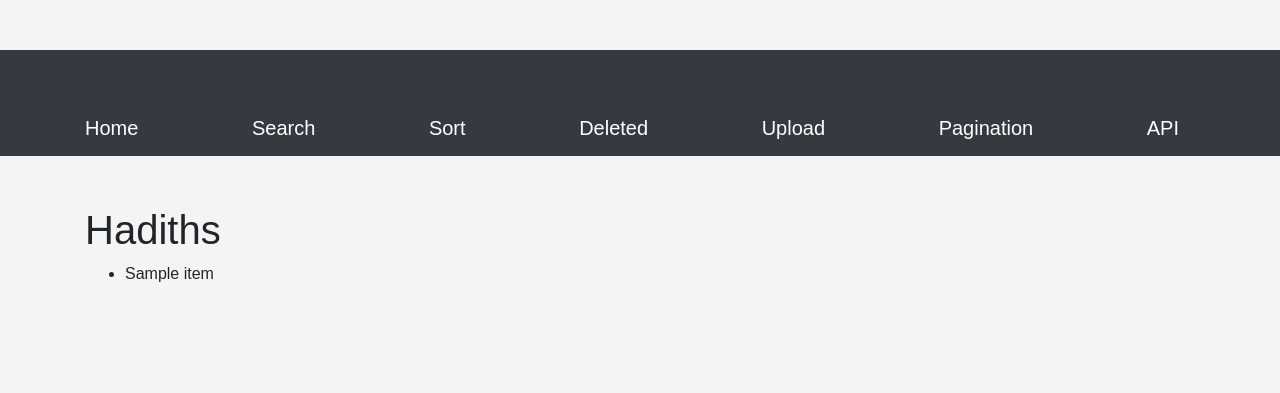
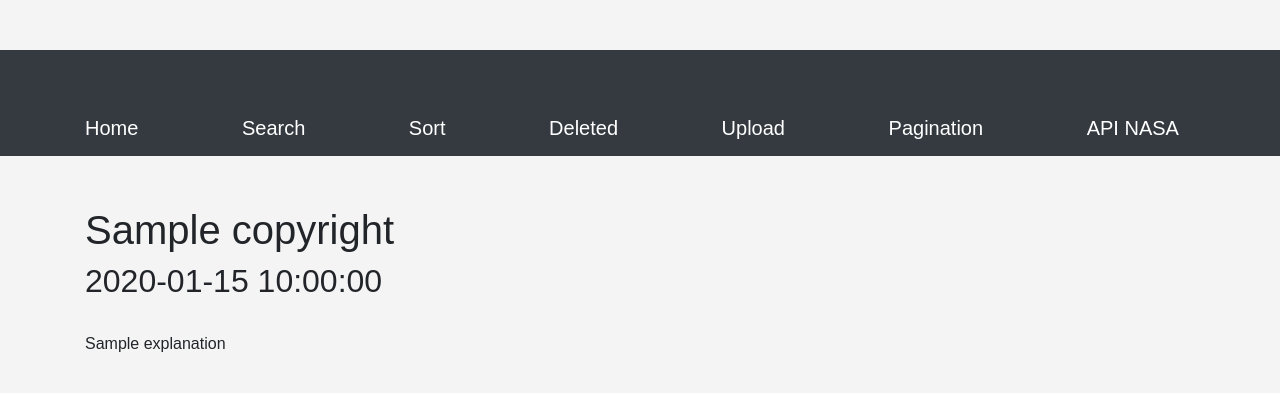
Before and after one commit to mihouami/myflaskapp, a Flask app: page /api in a window 1280 px wide. Shown: the top 393 px of the page. Before the commit the page ends 282 px from the top, so only its background shows below. Run offline with Flask 3, Linux system fonts and the light colour scheme; a database or web service that is not in the repository returns one stand-in record (values such as "Sample title"); data that the repository does not hold is empty; some libraries are stand-ins or nearby versions.

Commit message:
Add NASA API

```diff
--- a/app.py
+++ b/app.py
@@ -3,7 +3,8 @@ from flask_sqlalchemy import SQLAlchemy
 from datetime import datetime
 from csv import DictWriter
 from io import BytesIO, StringIO
-import requests
+from requests import get
+from json import dumps
 
 
 app = Flask(__name__)
@@ -28,20 +29,13 @@ class Item(db.Model):
 
 
 @app.route('/api')
-def get_hadiths():
-    api_key = ' $2y$10$f8lzIXEmYDmG45NadPDmdo1BaQcu3fMT7U1CUckqqonu2htRh6'  # Replace 'YOUR_API_KEY' with your actual API key
-    url = f'https://www.hadithapi.com/api/hadiths?apiKey={api_key}'
+def api():
+    api_key = 'xqCVL7TbJCBIrEan8D97cAtuAxg12tka6ZWLawnx'
+    endpoint = f"https://api.nasa.gov/planetary/apod?api_key={api_key}"
+    r = get(endpoint)
+    data = r.json()
 
-    try:
-        response = requests.get(url)
-        if response.status_code == 200:
-            data = response.json()
-            # Pass the data to an HTML template for rendering
-            return render_template('api.html', data=data)
-        else:
-            return f"Error: {response.status_code} - {response.text}"
-    except requests.RequestException as e:
-        return f"Request Error: {e}"
+    return render_template('api.html', data=data)
 
 @app.route('/pagination')
 def show_items():
--- a/templates/api.html
+++ b/templates/api.html
@@ -3,13 +3,19 @@
 <html>
   <head>
     <meta charset="UTF-8" />
-    <title>Hadiths</title>
+    <title>API</title>
   </head>
   <body>
-    <h1>Hadiths</h1>
-    <ul>
-      <li>{{ data }}</li>
-    </ul>
+    <h1>{{ data.copyright }}</h1>
+    <h2>{{ data.date }}</h2>
+    <br />
+    <p>{{ data.explanation }}</p>
+    <br />
+    <img src="{{ data.hdurl }}" alt="" style="width: 1000px" />
+    <br />
+    <br />
+    <p><strong>Title : {{ data.title }}</strong></p>
+    <br />
   </body>
 </html>
 
--- a/templates/base.html
+++ b/templates/base.html
@@ -20,7 +20,7 @@
         <a class="navbar-brand" href="/deleted">Deleted</a>
         <a class="navbar-brand" href="/upload">Upload</a>
         <a class="navbar-brand" href="/pagination">Pagination</a>
-        <a class="navbar-brand" href="/api">API</a>
+        <a class="navbar-brand" href="/api">API NASA</a>
         <!-- Add any common navigation links or elements here -->
       </div>
     </nav>
```
